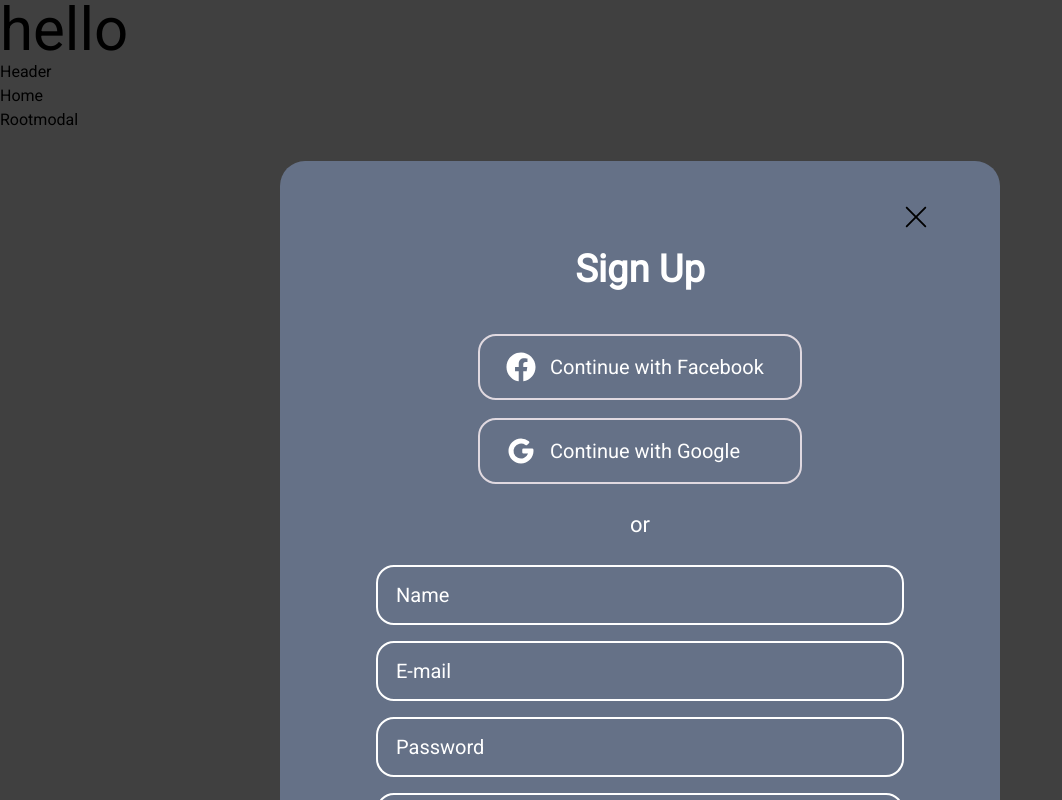
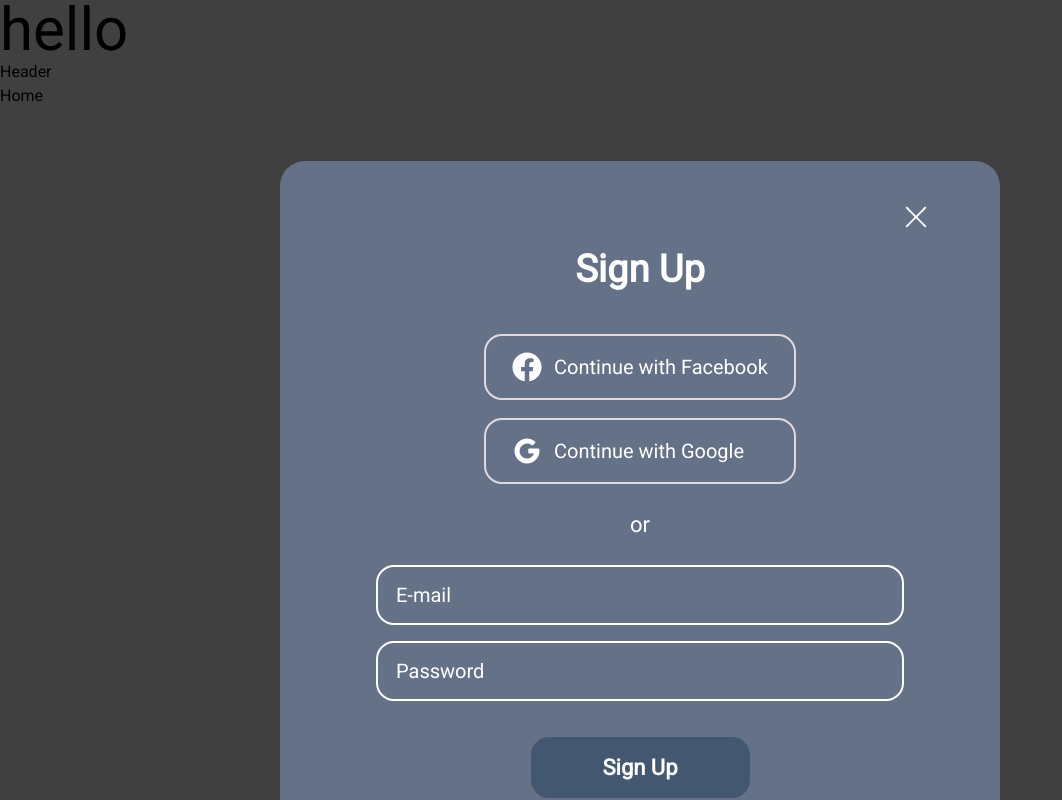
Before and after one commit to Hakaton-Error418/hackathon-frontend, a React (Vite) app: page / in a window 1280 px wide. Shown: the whole page, without its empty margins (0-1062 px from the left). Built offline with nearby package versions, Linux system fonts and the light colour scheme.

Commit message:
update reg/signin modal

```diff
--- a/src/App.jsx
+++ b/src/App.jsx
@@ -1,11 +1,13 @@
 import { Route, Routes } from "react-router"
 import { Home } from "./components/pages/Home"
 import { Layout } from "./Layouts/Layout"
-
+import { ApolloProvider } from "@apollo/client"
+import { client } from "./constans/client"
 
 export const App = () => {
     return (
         <>
+            <ApolloProvider client={client}>
                 <h1 className="bg-gray-20 text-6xl">hello</h1>
                 <Routes>
                     <Route path="/" element={<Layout />}>
@@ -29,6 +31,7 @@ export const App = () => {
                     </Route> */}
                     {/* </Route> */}
                 </Routes>
+            </ApolloProvider>
         </>
     )
 }
--- a/src/Layouts/Layout.jsx
+++ b/src/Layouts/Layout.jsx
@@ -1,6 +1,6 @@
 import { Outlet } from "react-router"
 import { Header } from "./Header"
-import { RootModals } from "./Modals/rootModals"
+import RootModals from "./Modals/RootModals"
 
 export const Layout = () => {
     return (
--- /dev/null
+++ b/src/Layouts/Loader.jsx
@@ -0,0 +1,14 @@
+import { Component } from "react"
+import { BounceLoader } from "react-spinners"
+
+class Loader extends Component {
+    render() {
+        return (
+            <div className="bg-black-opacity fixed top-0 left-0 z-100 flex h-[100%] w-[100%] items-center justify-center">
+                <BounceLoader color="#fff" />
+            </div>
+        )
+    }
+}
+
+export default Loader
--- a/src/Layouts/Modals/Registration.jsx
+++ b/src/Layouts/Modals/Registration.jsx
@@ -1,45 +1,136 @@
-import { ErrorMessage, Field, Formik } from "formik"
+import { ErrorMessage, Field, Form, Formik } from "formik"
 import { Component } from "react"
 import { object, ref, string } from "yup"
 import { FaFacebook } from "react-icons/fa"
 import { TbBrandGoogleFilled } from "react-icons/tb"
 import { RxCross1 } from "react-icons/rx"
+import { gql } from "@apollo/client"
+import { client } from "../../constans/client"
+import { setToken } from "../../constans/token"
+import Loader from "../Loader"
 
 const schemaYup = object({
-    name: string()
-        .min(3, "Min value must have 3 symbol")
-        .max(15, "Max value must have 15 symbol")
-        .required(),
-    email: string().email().required(),
+    userName: string()
+        .min(3, "Символів повино бути прийнані 3")
+        .max(15, "Символів повино бути не більше 15")
+        .required("Поле name є обов'язковим"),
+    email: string()
+        .email("Неправельний емейл")
+        .required("Поле email є обов'язковим"),
     password: string()
-        .min(6, "Min value must have 6 symbol")
-        .max(20, "Max value must have 20 symbol")
-        .required(),
+        .min(6, "Символів повино бути прийнані 6")
+        .max(20, "Символів повино бути не більше 20")
+        .required("Поле password є обов'язковим"),
     checkPassword: string()
-        .min(6, "Min value must have 6 symbol")
-        .max(20, "Max value must have 20 symbol")
+        .min(6, "Символів повино бути прийнані 6")
+        .max(20, "Символів повино бути не більше 20")
         .oneOf([ref("password")], "Паролі не співпадають")
-        .required(),
+        .required("Поле check password є обов'язковим"),
 })
 
+const signinSchemaYup = object({
+    email: string()
+        .email("Неправельний емейл")
+        .required("Поле email є обов'язковим"),
+    password: string()
+        .min(6, "Символів повино бути прийнані 6")
+        .max(20, "Символів повино бути не більше 20")
+        .required("Поле password є обов'язковим"),
+})
+
+const REGISTER_USER = gql`
+    mutation RegisterUser(
+        $email: String!
+        $password: String!
+        $userName: String!
+    ) {
+        registerUser(email: $email, password: $password, userName: $userName) {
+            token
+        }
+    }
+`
+
+const SIGNIN_USER = gql`
+    mutation RegisterUser($email: String!, $password: String!) {
+        loginUser(email: $email, password: $password) {
+            user {
+                token
+            }
+        }
+    }
+`
+
 class Registration extends Component {
-    constructor(props) {
-        super(props)
+    state = {
+        loader: false,
+    }
 
-        this.state = {}
+    handleSubmit = async (values) => {
+        this.setState({ loader: true })
+        const info = this.getData(values)
+        let data
+        const { signin, changeSignin, changeReg } = this.props
+        try {
+            if (signin) {
+                data = await this.doSignin(info)
+                setToken(data.loginUser.user.token)
+                changeSignin()
+            } else {
+                data = await this.doRegistration(info)
+                setToken(data.registerUser.token)
+                changeReg()
+            }
+        } catch (error) {
+            console.log(error)
+        } finally {
+            this.setState({ loader: false })
+        }
+    }
+
+    async doRegistration(info) {
+        const { data } = await client.mutate({
+            mutation: REGISTER_USER,
+            variables: info,
+        })
+        return data
+    }
+
+    async doSignin(info) {
+        const { data } = await client.mutate({
+            mutation: SIGNIN_USER,
+            variables: info,
+        })
+        return data
+    }
+
+    getData(values) {
+        const data = { ...values }
+        delete data.checkPassword
+        return data
     }
 
     render() {
-        const { signin } = this.props
+        const { signin, changeSignin, changeReg } = this.props
 
+        const { loader } = this.state
         return (
-            <div className="font-roboto scrollbar-hidden bg-black-opacity fixed top-0 left-0 flex h-[100%] w-[100%] items-center justify-center overflow-y-scroll md:px-33 md:pt-120 md:pb-22 xl:px-80 dark:bg-blue-800">
-                <Formik validationSchema={schemaYup}>
-                    <form className="scrollbar-hidden h-[100%] w-[100%] overflow-y-scroll bg-blue-200 px-7.5 py-15 text-base text-white md:relative md:mx-auto md:h-[870px] md:max-w-180 md:overflow-hidden md:rounded-[25px] md:px-24 md:py-20 xl:max-w-none xl:px-50">
-                        <div className="mx-auto max-w-90 md:max-w-none">
+            <div className="font-roboto scrollbar-hidden bg-black-opacity fixed top-0 left-0 flex h-[100%] w-[100%] items-center justify-center overflow-y-scroll md:px-33 md:pt-120 md:pb-22 xl:px-80">
+                {loader && <Loader />}
+                <Formik
+                    validationSchema={signin ? signinSchemaYup : schemaYup}
+                    initialValues={{
+                        userName: "",
+                        email: "",
+                        password: "",
+                        checkPassword: "",
+                    }}
+                    onSubmit={this.handleSubmit}
+                >
+                    <Form className="scrollbar-hidden h-[100%] w-[100%] overflow-y-scroll bg-blue-200 px-7.5 py-15 text-base text-white md:relative md:mx-auto md:h-[870px] md:max-w-180 md:overflow-hidden md:rounded-[25px] md:px-24 md:py-20 xl:max-w-250 xl:px-50 dark:bg-blue-600">
+                        <div className="mx-auto flex max-w-90 flex-col items-center md:max-w-none">
                             <RxCross1
-                                className="mb-4 ml-auto h-6 w-6 md:absolute md:top-10.5 md:right-16 md:h-7 md:w-[40px] xl:h-[40px] xl:min-h-[40px]"
-                                color="#000"
+                                onClick={signin ? changeSignin : changeReg}
+                                className="mb-4 ml-auto h-6 w-6 fill-black md:absolute md:top-10.5 md:right-16 md:h-7 md:w-[40px] xl:h-[40px] xl:min-h-[40px] dark:fill-white"
                             />
                             <h2 className="mb-9 text-center text-[38px] font-bold xl:mb-7">
                                 Sign Up
@@ -73,68 +164,88 @@ class Registration extends Component {
                             <p className="mb-6 text-center text-[16px] md:text-[22px] xl:mb-7 xl:text-[24px]">
                                 or
                             </p>
-                            <ul className="mb-9 flex flex-col gap-4">
+                            <ul className="mb-9 flex w-[100%] flex-col gap-4">
                                 {!signin && (
-                                    <li>
+                                    <li className="relative">
                                         <Field
                                             className={getInputStyled()}
                                             type="text"
-                                            name="name"
+                                            name="userName"
                                             placeholder="Name"
+                                            required
                                         />
                                         <ErrorMessage
                                             component="div"
-                                            name="name"
+                                            name="userName"
+                                            className={getErrorStyled()}
                                         />
                                     </li>
                                 )}
-                                <li>
+                                <li className="relative">
                                     <Field
                                         className={getInputStyled()}
                                         type="email"
                                         name="email"
                                         placeholder="E-mail"
+                                        required
                                     />
                                     <ErrorMessage
                                         component="div"
                                         name="email"
+                                        className={getErrorStyled()}
                                     />
                                 </li>
-                                <li>
+                                <li className="relative">
                                     <Field
                                         className={getInputStyled()}
                                         type="password"
                                         name="password"
                                         placeholder="Password"
+                                        required
                                     />
                                     <ErrorMessage
                                         component="div"
                                         name="password"
+                                        className={getErrorStyled()}
                                     />
                                 </li>
                                 {!signin && (
-                                    <li>
+                                    <li className="relative">
                                         <Field
                                             className={getInputStyled()}
                                             type="password"
                                             name="checkPassword"
                                             placeholder="Check password"
+                                            required
                                         />
                                         <ErrorMessage
                                             component="div"
                                             name="checkPassword"
+                                            className={getErrorStyled()}
                                         />
                                     </li>
                                 )}
                             </ul>
                             <button
-                                className="mx-auto block rounded-[18px] bg-blue-300 px-16 py-2.5 font-bold md:px-18 md:py-3.5 md:text-[22px] xl:px-20 xl:py-4.5"
+                                className="mb-6 block rounded-[18px] bg-blue-300 px-16 py-2.5 font-bold transition-colors hover:bg-blue-400 md:mb-4 md:px-18 md:py-3.5 md:text-[22px] xl:px-20 xl:py-4.5 dark:hover:bg-blue-200"
                                 type="submit"
                             >
                                 Sign Up
                             </button>
+                            {signin && (
+                                <button
+                                    onClick={() => {
+                                        changeReg()
+                                        changeSignin()
+                                    }}
+                                    type="button"
+                                    className="text-xl hover:border-b-2 hover:border-solid hover:border-white md:text-2xl xl:text-[26px]"
+                                >
+                                    Create an account
+                                </button>
+                            )}
                         </div>
-                    </form>
+                    </Form>
                 </Formik>
             </div>
         )
@@ -147,11 +258,15 @@ function getBtnLiStyled() {
 }
 
 function getBtnStyle() {
-    return `flex items-center gap-3.5 md:text-xl w-54 md:w-67 xl:gap-7 xl:w-95`
+    return `flex items-center gap-3.5 md:text-xl w-54 md:w-64 md:gap-3 xl:gap-7 xl:w-85`
 }
 
 function getInputStyled() {
-    return `md:text-xl w-[100%] rounded-[18px] border-2 px-4 py-[9px] outline-none placeholder:text-white md:px-4.5 md:py-3.5 xl:py-[18px] xl:px-[30px]`
+    return `autofill:!text-white md:text-xl w-[100%] rounded-[18px] border-2 px-4 py-[9px] outline-none placeholder:text-white md:px-4.5 md:py-3.5 xl:py-[18px] xl:px-[30px]`
+}
+
+function getErrorStyled() {
+    return `absolute bottom-0 left-4 text-rose-900 dark:text-red-500 text-sm md:text-base md:left-5 xl:left-8`
 }
 
 export default Registration
--- a/src/Layouts/Modals/RootModals.jsx
+++ b/src/Layouts/Modals/RootModals.jsx
@@ -1,11 +1,39 @@
+import { Component } from "react"
 import Registration from "./registration"
 
-export const RootModals = () => {
-    return (
-        <>
-            <Registration signin={false} />
-            {/* <Registration signin={true} /> */}
-            <h1>Rootmodal</h1>
-        </>
-    )
+class RootModals extends Component {
+    state = {
+        isReg: false,
+        isSignin: true,
+    }
+
+    changeState(name) {
+        this.setState((prev) => ({
+            [name]: !prev[name],
+        }))
+    }
+
+    render() {
+        const { isReg, isSignin } = this.state
+
+        return (
+            <>
+                {isSignin && (
+                    <Registration
+                        changeReg={this.changeState.bind(this, "isReg")}
+                        changeSignin={this.changeState.bind(this, "isSignin")}
+                        signin={true}
+                    />
+                )}
+                {isReg && (
+                    <Registration
+                        signin={false}
+                        changeReg={this.changeState.bind(this, "isReg")}
+                    />
+                )}
+            </>
+        )
+    }
 }
+
+export default RootModals
--- /dev/null
+++ b/src/constans/client.js
@@ -0,0 +1,5 @@
+import { ApolloClient, InMemoryCache } from "@apollo/client"
+export const client = new ApolloClient({
+    uri: "https://hakaton-backend.onrender.com/graphql",
+    cache: new InMemoryCache(),
+})
--- /dev/null
+++ b/src/constans/token.js
@@ -0,0 +1,7 @@
+export function getToken() {
+    localStorage.getItem("token")
+}
+
+export function setToken(token) {
+    localStorage.setItem("token", token)
+}
```
Also changed, not shown: package.json (+6 -1 lines), src/styles/index.css (+12 -0 lines), 1 other file (tests, documents, lock files or other folders). Lines whose indentation alone changed are shown as unchanged.
